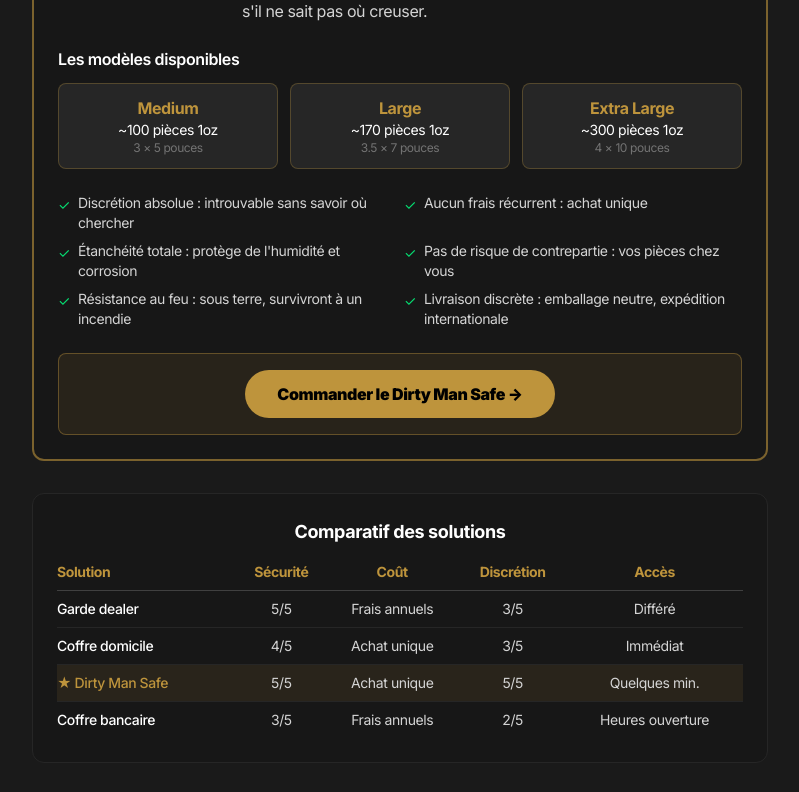
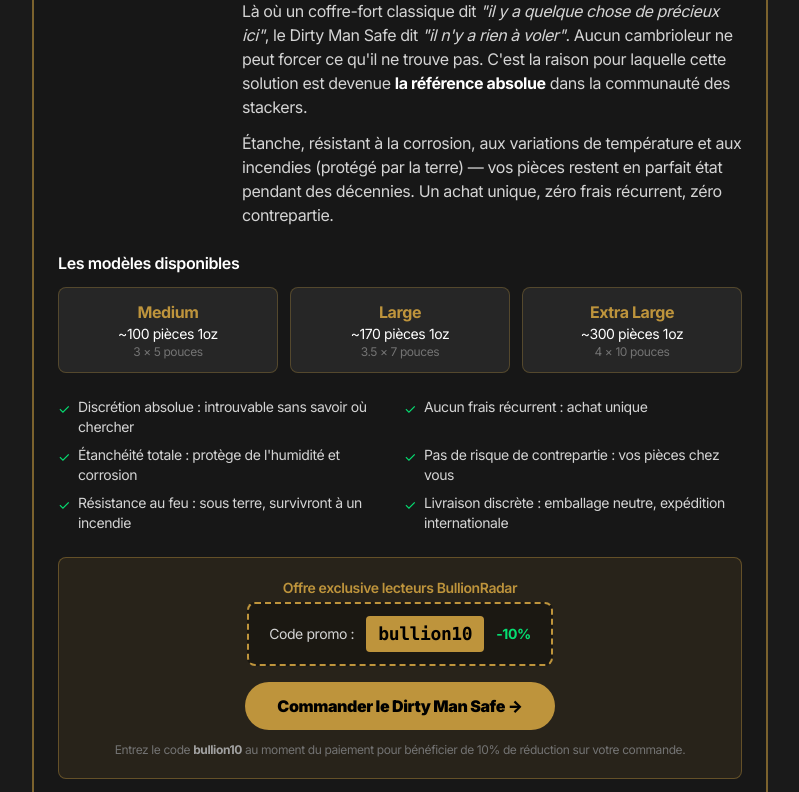
Before and after one commit to laurentknauss/bullionradar, a Next.js app: page /solutions-stockage in a window 1280 px wide. Shown: the part 1300-2092 px from the top of the page, without its empty margins (240-1039 px from the left). Built offline with nearby package versions, Linux system fonts and the light colour scheme.

Commit message:
feat(stockage): add DirtyManSafe promo code bullion10 (-10%)
Enhanced sales copy for Dirty Man Safe section and added exclusive
promo code banner with bullion10 discount code.

```diff
--- a/src/app/solutions-stockage/page.tsx
+++ b/src/app/solutions-stockage/page.tsx
@@ -190,17 +190,28 @@
                   Le <strong className="text-white">Dirty Man Safe</strong> est
                   la solution que les stackers américains les plus avisés
                   utilisent depuis des années. Le principe : un tube étanche en
-                  PVC renforcé, conçu pour être{" "}
+                  PVC renforcé de qualité militaire, conçu pour être{" "}
                   <strong className="text-[#BE943C]">
                     enterré dans le sol de votre jardin
                   </strong>
-                  .
+                  . Ni détectable au détecteur de métaux, ni visible — vos
+                  pièces disparaissent littéralement du radar.
+                </p>
+                <p className="mb-3 text-neutral-300">
+                  Là où un coffre-fort classique dit{" "}
+                  <em>&quot;il y a quelque chose de précieux ici&quot;</em>, le
+                  Dirty Man Safe dit{" "}
+                  <em>&quot;il n&apos;y a rien à voler&quot;</em>. Aucun
+                  cambrioleur ne peut forcer ce qu&apos;il ne trouve pas.
+                  C&apos;est la raison pour laquelle cette solution est devenue{" "}
+                  <strong className="text-white">la référence absolue</strong>{" "}
+                  dans la communauté des stackers.
                 </p>
                 <p className="text-neutral-300">
-                  Invisible, imperméable, résistant à la corrosion — c&apos;est
-                  littéralement un coffre-fort enfoui sous terre. Aucun
-                  cambrioleur ne peut le trouver s&apos;il ne sait pas où
-                  creuser.
+                  Étanche, résistant à la corrosion, aux variations de
+                  température et aux incendies (protégé par la terre) — vos
+                  pièces restent en parfait état pendant des décennies. Un achat
+                  unique, zéro frais récurrent, zéro contrepartie.
                 </p>
               </div>
             </div>
@@ -260,8 +271,20 @@
               ))}
             </div>
 
-            {/* CTA */}
-            <div className="rounded-lg border border-[#BE943C]/40 bg-[#BE943C]/10 p-4 text-center">
+            {/* Promo code + CTA */}
+            <div className="rounded-lg border border-[#BE943C]/40 bg-[#BE943C]/10 p-5 text-center">
+              <div className="mb-4">
+                <p className="mb-1 text-sm font-semibold text-[#BE943C]">
+                  Offre exclusive lecteurs BullionRadar
+                </p>
+                <div className="inline-flex items-center gap-3 rounded-lg border-2 border-dashed border-[#BE943C] bg-black/30 px-5 py-3">
+                  <span className="text-sm text-neutral-300">Code promo :</span>
+                  <span className="rounded bg-[#BE943C] px-3 py-1 font-mono text-lg font-black text-black">
+                    bullion10
+                  </span>
+                  <span className="text-sm font-bold text-green-400">-10%</span>
+                </div>
+              </div>
               <a
                 href="https://dirtymansafe.com"
                 target="_blank"
@@ -270,6 +293,12 @@
               >
                 Commander le Dirty Man Safe →
               </a>
+              <p className="mt-3 text-xs text-neutral-500">
+                Entrez le code{" "}
+                <strong className="text-neutral-400">bullion10</strong> au
+                moment du paiement pour bénéficier de 10% de réduction sur votre
+                commande.
+              </p>
             </div>
           </div>
         </div>
```
